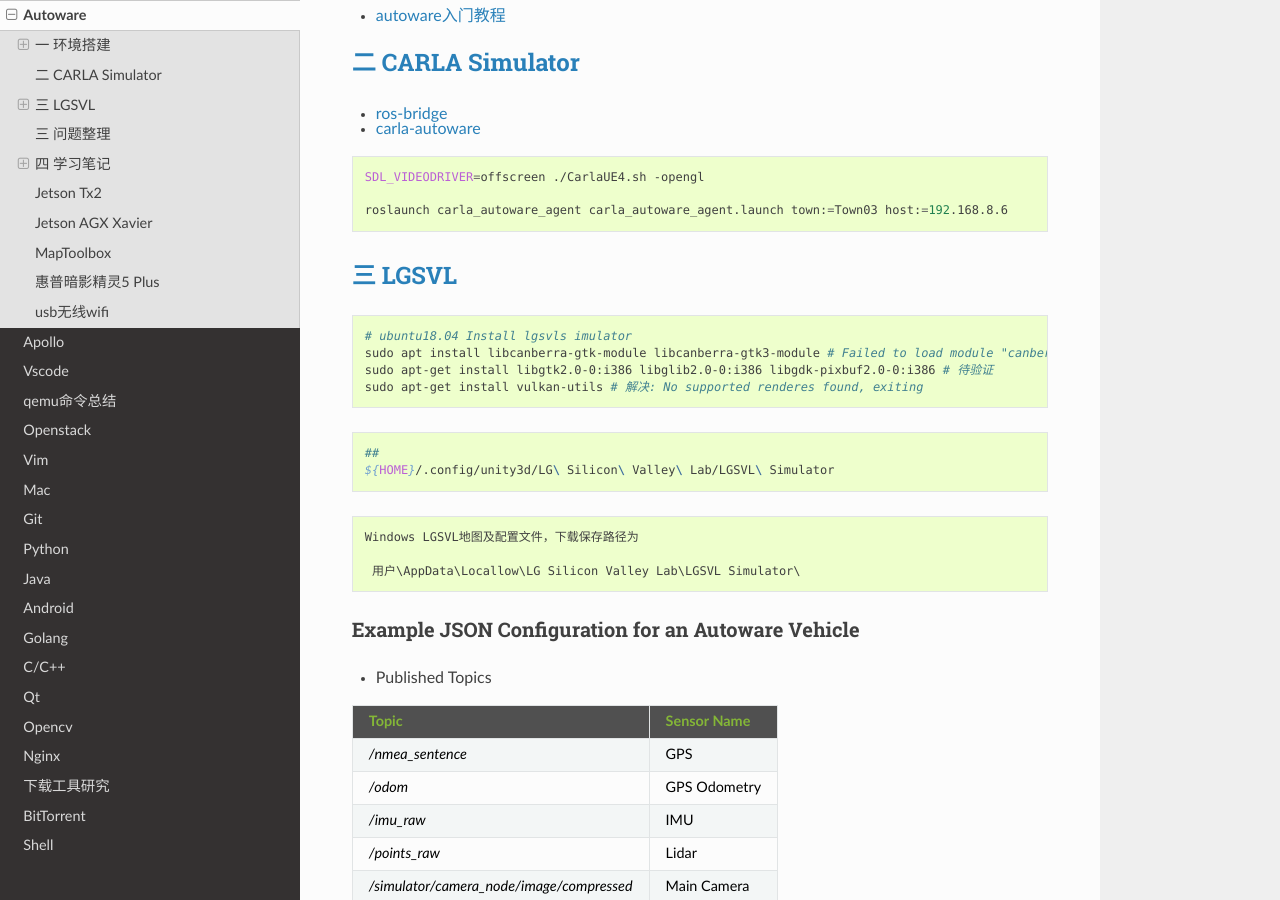
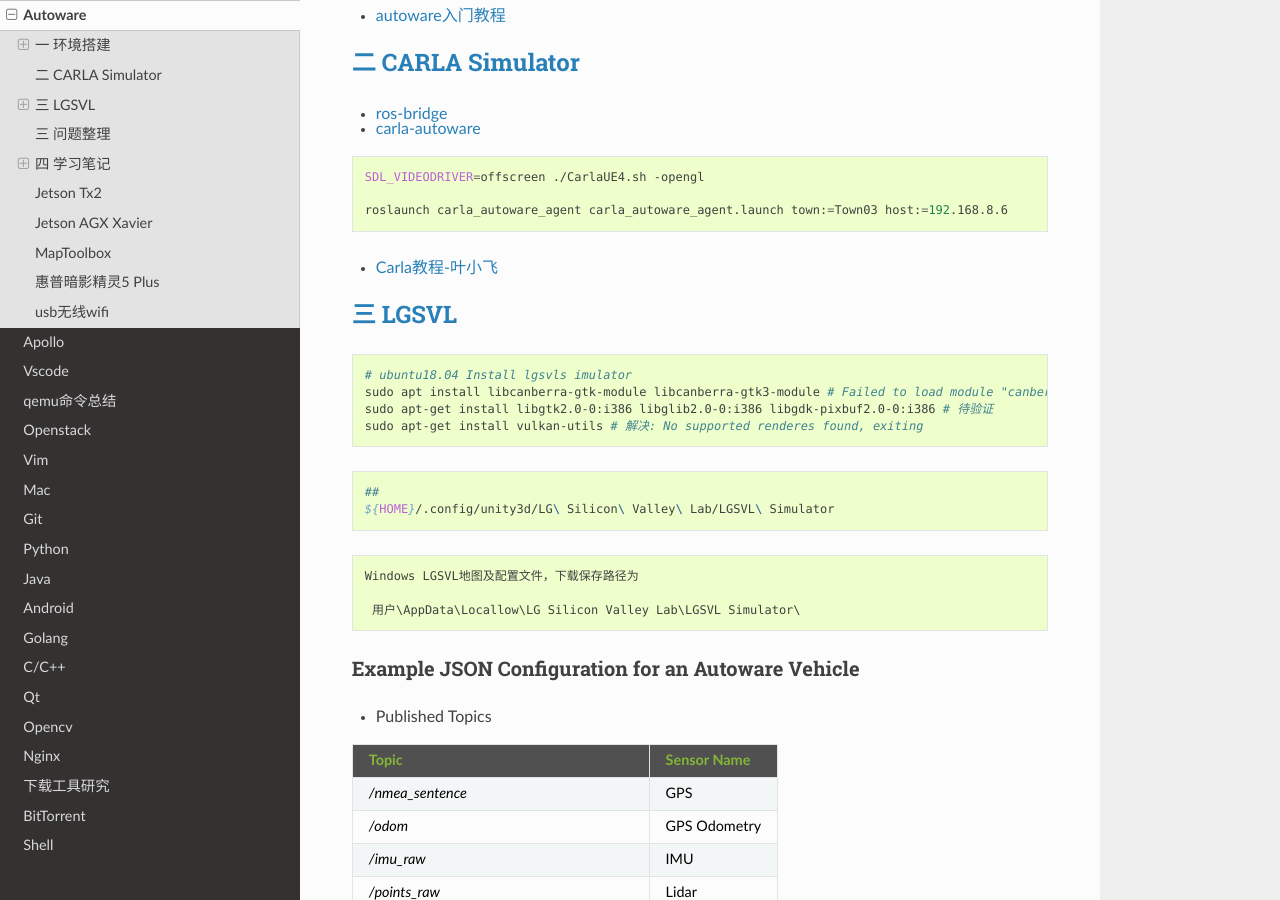
Before and after one commit to my-rds-store/my_space, a Sphinx documentation site: the page built from source/autoware/index.rst, in a window 1280 px wide and 900 px high, scrolled down 4207 px. Built offline with Sphinx 7.4.7 and the Read the Docs theme 2.0.0, drawn with Linux system fonts in a browser that asks for light colours.

Commit message:
update ...

```diff
--- a/source/autoware/index.rst
+++ b/source/autoware/index.rst
@@ -312,6 +312,8 @@
     SDL_VIDEODRIVER=offscreen ./CarlaUE4.sh -opengl
 
     roslaunch carla_autoware_agent carla_autoware_agent.launch town:=Town03 host:=192.168.8.6
+
+* `Carla教程-叶小飞 <https://www.zhihu.com/people/xie-xiao-fei-78-24/posts>`_
 
 `三 LGSVL <https://www.lgsvlsimulator.com/docs/>`_
 -----------------------------------------------------
```
